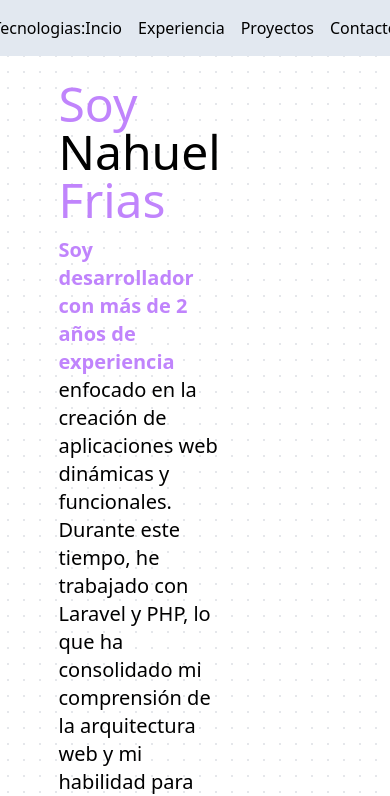
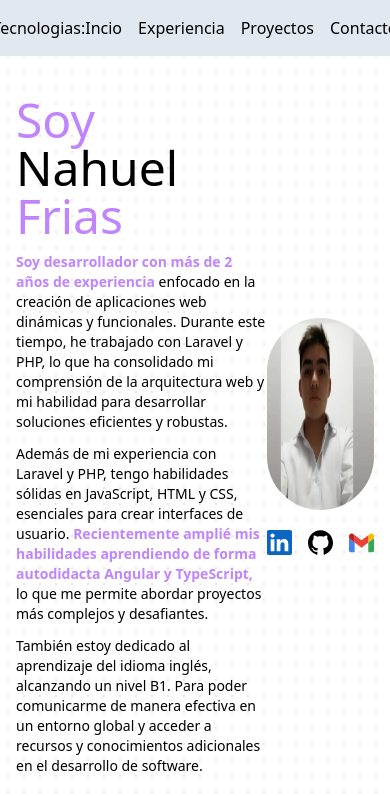
Before and after one commit to nahuelfriasdev/porfolio, an Angular app: page / in a window 390 px wide. Shown: the top 796 px of the page. Built offline with nearby package versions, Linux system fonts and the light colour scheme.

Commit message:
aplicando diseño responsive

```diff
--- a/src/app/app.component.html
+++ b/src/app/app.component.html
@@ -2,7 +2,7 @@
 
 <div class="absolute inset-0 -z-10 h-full w-full bg-white bg-[radial-gradient(#e5e7eb_1px,transparent_1px)] [background-size:16px_16px]"></div>
 
-<main>
+<main class="p-4 lg:p-0">
 
   <app-perfil/>
   <app-experiencia/>
--- a/src/app/components/perfil/perfil.component.html
+++ b/src/app/components/perfil/perfil.component.html
@@ -1,20 +1,20 @@
 <section id="perfil" class="flex justify-center mt-6">
-  <article class="flex justify-between items-center w-[70%]">
+  <article class="flex flex-row justify-between items-center w-full lg:w-[70%]">
     <div class="flex flex-col gap-x-4 gap-y-3">
       <h2 class="text-5xl"><span class="text-purple-400">Soy</span> Nahuel <span class="text-purple-400">Frias</span></h2>
-      <p class="text-balance text-xl">
+      <p class="text-sm lg:text-balance lg:text-xl">
         <strong class="text-purple-400">Soy desarrollador con más de 2 años de experiencia</strong> enfocado en la creación de aplicaciones web dinámicas y funcionales. Durante este tiempo, he trabajado con Laravel y PHP, lo que ha consolidado mi comprensión de la arquitectura web y mi habilidad para desarrollar soluciones eficientes y robustas.
     </p>
-    <p class="text-balance text-xl">
+    <p class="text-sm lg:text-balance lg:text-xl">
         Además de mi experiencia con Laravel y PHP, tengo habilidades sólidas en JavaScript, HTML y CSS, esenciales para crear interfaces de usuario. <strong class="text-purple-400">Recientemente amplié mis habilidades aprendiendo de forma autodidacta Angular y TypeScript,</strong> lo que me permite abordar proyectos más complejos y desafiantes.
     </p>
-    <p class="text-balance text-xl">
+    <p class="text-sm lg:text-balance lg:text-xl">
         También estoy dedicado al aprendizaje del idioma inglés, alcanzando un nivel B1. Para poder comunicarme de manera efectiva en un entorno global y acceder a recursos y conocimientos adicionales en el desarrollo de software.
     </p>
 
     </div>
-    <div class="w-[80%] flex flex-col gap-y-5">
-      <img src="../../../assets/perfil.jpg" class="rounded-full w-72 h-72" alt="">
+    <div class="w-full flex flex-col gap-y-5 lg:w-[80%]">
+      <img src="../../../assets/perfil.jpg" class="rounded-full w-48 h-48 lg:w-72 lg:h-72" alt="perfil">
       <ul class="flex flex-row gap-x-4 justify-center">
         <li class="transform hover:scale-125 transition duration-300">
           <a href="https://www.linkedin.com/in/nahuel-ezequiel-abel-frias/" target="_blank"><app-linkedin [wPadre]="25" [hPadre]="25"/></a>
--- a/src/app/components/section-article/section-article.component.html
+++ b/src/app/components/section-article/section-article.component.html
@@ -1,5 +1,5 @@
 <section class="flex justify-center mt-4">
-  <article class="flex flex-col w-[70%] ">
+  <article class="flex flex-col w-full lg:w-[70%] ">
 
     <ng-content></ng-content>
 
```
